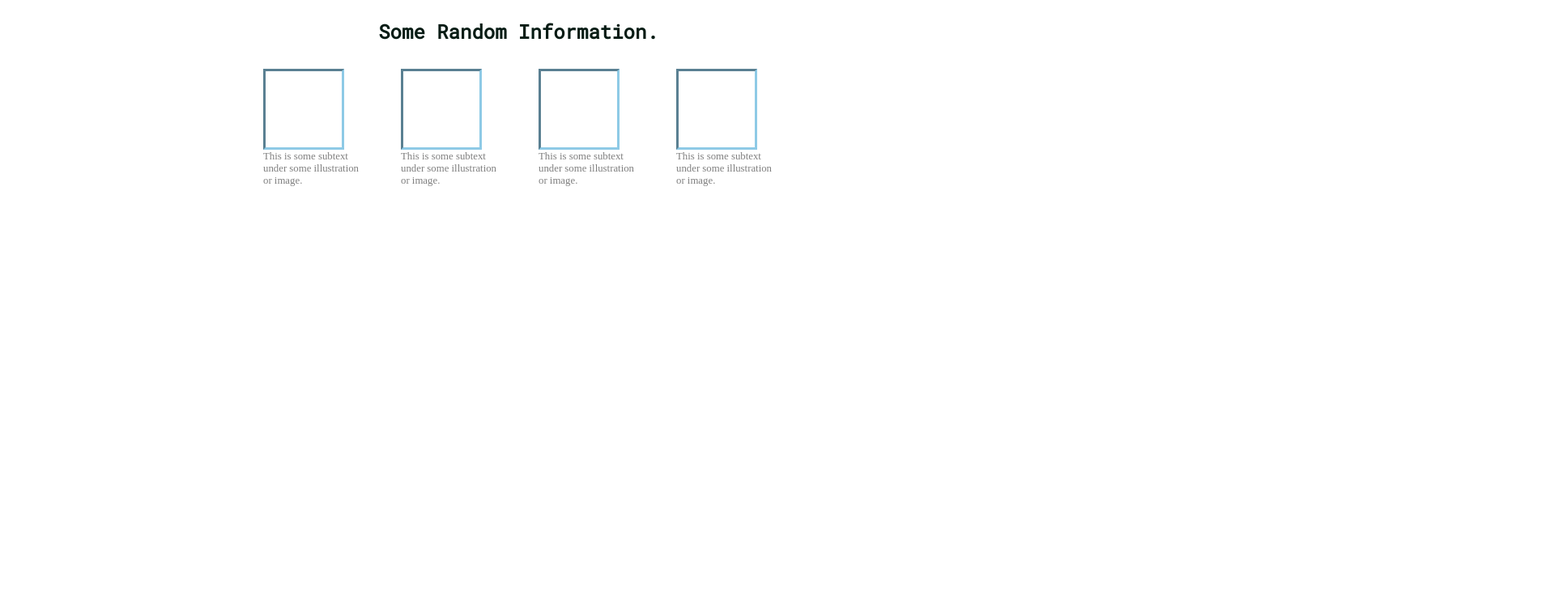
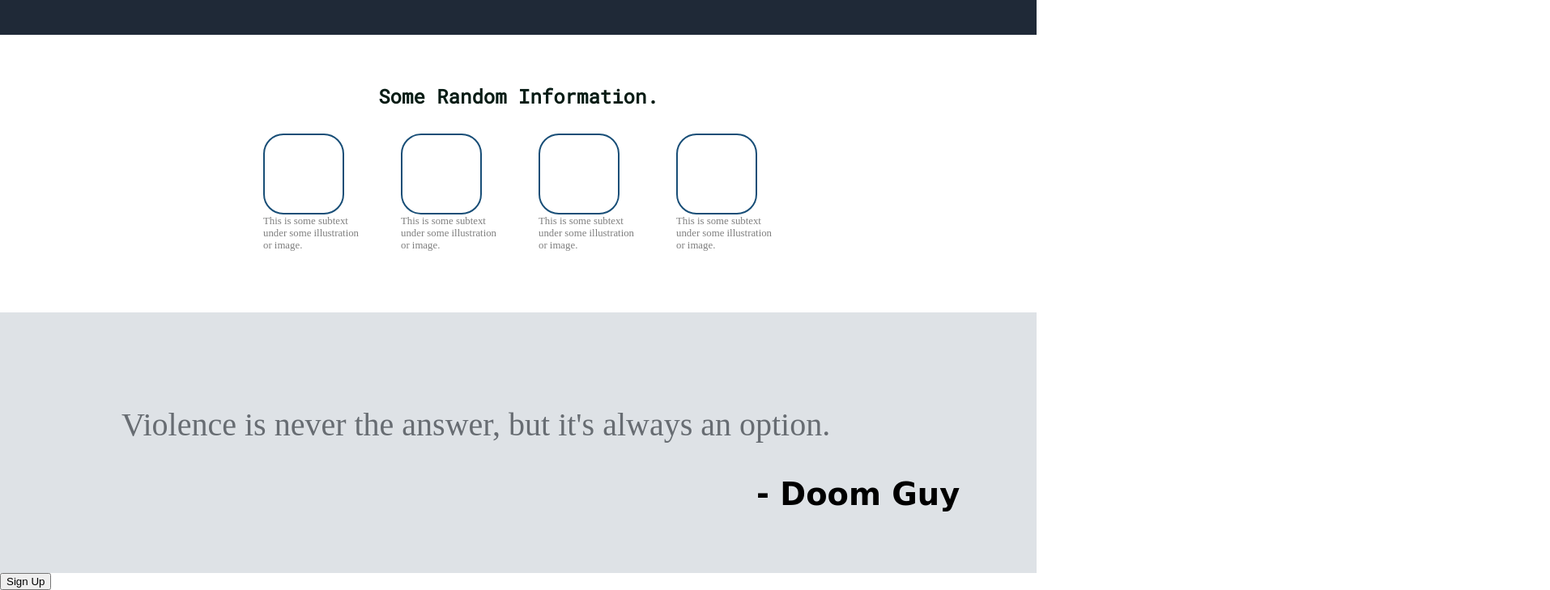
Before and after one commit to ahmedhanifc/landing_page, a plain HTML site: page index.html in a window 1280 px wide. Shown: the part 302-1031 px from the top of the page at 81% size, 1914 px wide, since content can reach past the window. Before the commit the page ends 800 px from the top, so only its background shows below. Drawn offline with Linux system fonts and the light colour scheme; a web font is replaced by a local one.

Commit message:
version 3

```diff
--- a/index.html
+++ b/index.html
@@ -36,7 +36,9 @@
 
     </header>
 
+
     <div class = "body">
+
         <div class="body-text">
             <h2>Some Random Information.</h2>
         </div>
@@ -66,14 +68,47 @@
 
             </div>
 
-
-
-
-
         </div>
 
     </div>
 
+    <div class="quotation">
+
+        <div class="quote">
+            <div class="quote-text">
+                <p>Violence is never the answer, but it's always an option. </p>
+            </div>
+            <div class="quote-quoter">
+                - Doom Guy
+            </div>
+
+            </div>
+        </div>
+
+    </div>
+
+      <!-- ------------------End of Quotation Section ------------------------------------ -->
+
+    <div class="signup-card">
+
+        <div class="card-container">
+
+            <div class="card-call">
+
+            </div>
+
+            <div class="card-description">
+
+            </div>
+
+            <div class="card-button">
+                <button>Sign Up</button>
+            </div>
+
+        </div>
+
+
+    </div>
 
 
 
--- a/style.css
+++ b/style.css
@@ -1,5 +1,6 @@
 /*  Basic Styling */
 @import url('https://fonts.googleapis.com/css2?family=Merriweather:wght@300;400&family=Roboto+Mono&display=swap');
+@import url('https://fonts.googleapis.com/css2?family=Akshar:wght@600&family=Merriweather:wght@300;400&family=Poppins:wght@300&family=Roboto+Mono&family=Square+Peg&display=swap');
 
 *, *::before, *::after {
     box-sizing: border-box;
@@ -31,6 +32,7 @@ a {
 header {
     background-color: #1f2937;
     padding-top: 2px;
+    padding-bottom: 40px;
 }
 
 .heading, .logo {
@@ -132,13 +134,11 @@ ul {
 .heading {
     max-width: 802%;
     font-size: 2.5em;
+    padding:10px 0;
 
 }
 .header-text {
-
     max-width: 70%;
-
-
 }
 
 
@@ -181,8 +181,11 @@ ul {
 
 .image {
     display: flex;
-    border:3px #8ecae6;
-    border-style: inset;
+    border-radius: 25px;
+    border: 2px solid #184e77;
+    padding: 20px;
+    width: 200px;
+    height: 150px;
     width: 100px;
     height: 100px;
     justify-content: center;
@@ -201,3 +204,31 @@ ul {
     flex-direction: column;
     gap:1px;
 }
+
+.body {
+    padding-top: 20px;
+    padding-bottom: 75px;
+}
+/* ---------------------------------End of Body Styles ----------------- */
+
+
+/* ----------------------------------Quotation-------------------------- */
+
+.quotation {
+    background-color: #dee2e6;
+    padding:75px 150px 75px 150px;
+}
+
+.quote-text p {
+    font-size: 2.5em;
+    color: rgba(52,58,64,0.7);
+}
+
+.quote-quoter{
+    position: relative;
+    font-weight: 900;
+    bottom: 900%;
+    left: 80%;
+    font-family: 'Square Peg', cursive;
+    font-size: 2.4rem;
+}
```
